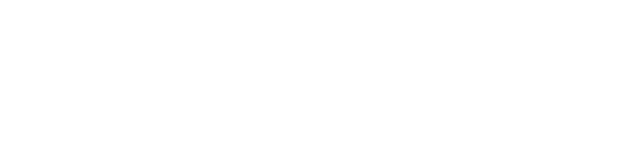
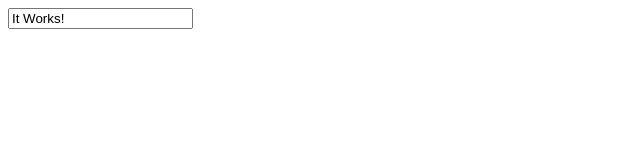
Before and after one commit to Rrroman/type-script-study-project, a website with bundled scripts: page index.html in a window 1280 px wide. Shown: the whole page, without its empty margins (0-640 px from the left). Built offline with nearby package versions, Linux system fonts and the light colour scheme.

Commit message:
feat: type casting

```diff
--- a/index.html
+++ b/index.html
@@ -1,12 +1,13 @@
 <!DOCTYPE html>
 <html lang="en">
   <head>
-  <meta charset="UTF-8">
-  <meta name="viewport" content="width=device-width, initial-scale=1.0">
-  <meta http-equiv="X-UA-Compatible" content="ie=edge">
+    <meta charset="UTF-8" />
+    <meta name="viewport" content="width=device-width, initial-scale=1.0" />
+    <meta http-equiv="X-UA-Compatible" content="ie=edge" />
     <title>Understanding TypeScript</title>
     <script src="dist/app.js" defer></script>
   </head>
   <body>
+    <input type="text" placeholder="type here" id="text" />
   </body>
 </html>
--- a/src/app.ts
+++ b/src/app.ts
@@ -112,3 +112,12 @@ function animalRun(animal: Animal) {
 
 animalRun({ type: 'bird', flySpeed: 10 });
 animalRun({ type: 'horse', runSpeed: 12 });
+
+// const inputText = <HTMLInputElement>document.querySelector('input')!;
+// const inputText = document.querySelector('input')! as HTMLInputElement;
+const inputText = document.querySelector('input');
+
+if (inputText) {
+  // inputText.value = 'It Works!';
+  (inputText as HTMLInputElement).value = 'It Works!';
+}
```
Lines whose indentation alone changed are shown as unchanged.
